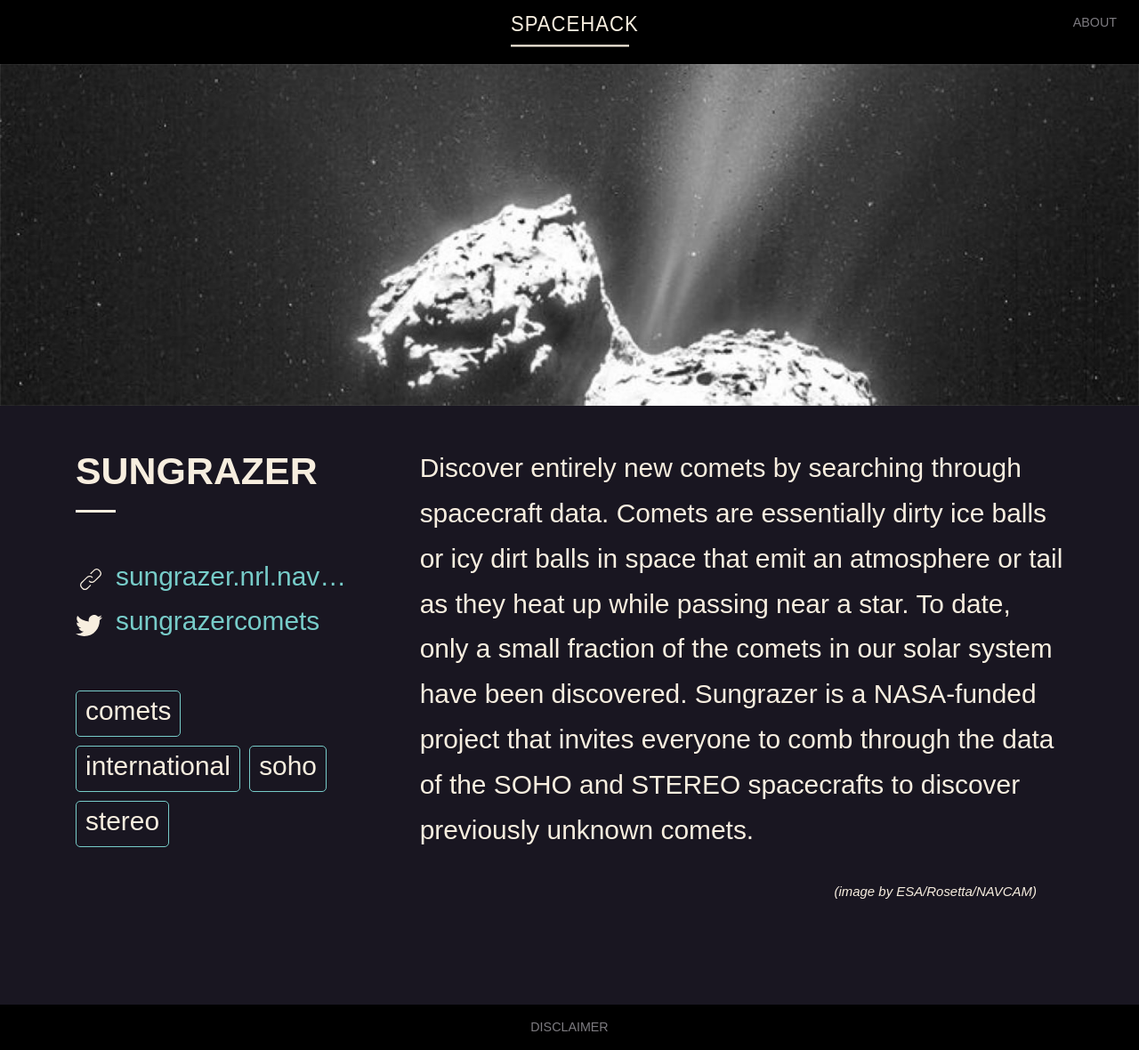
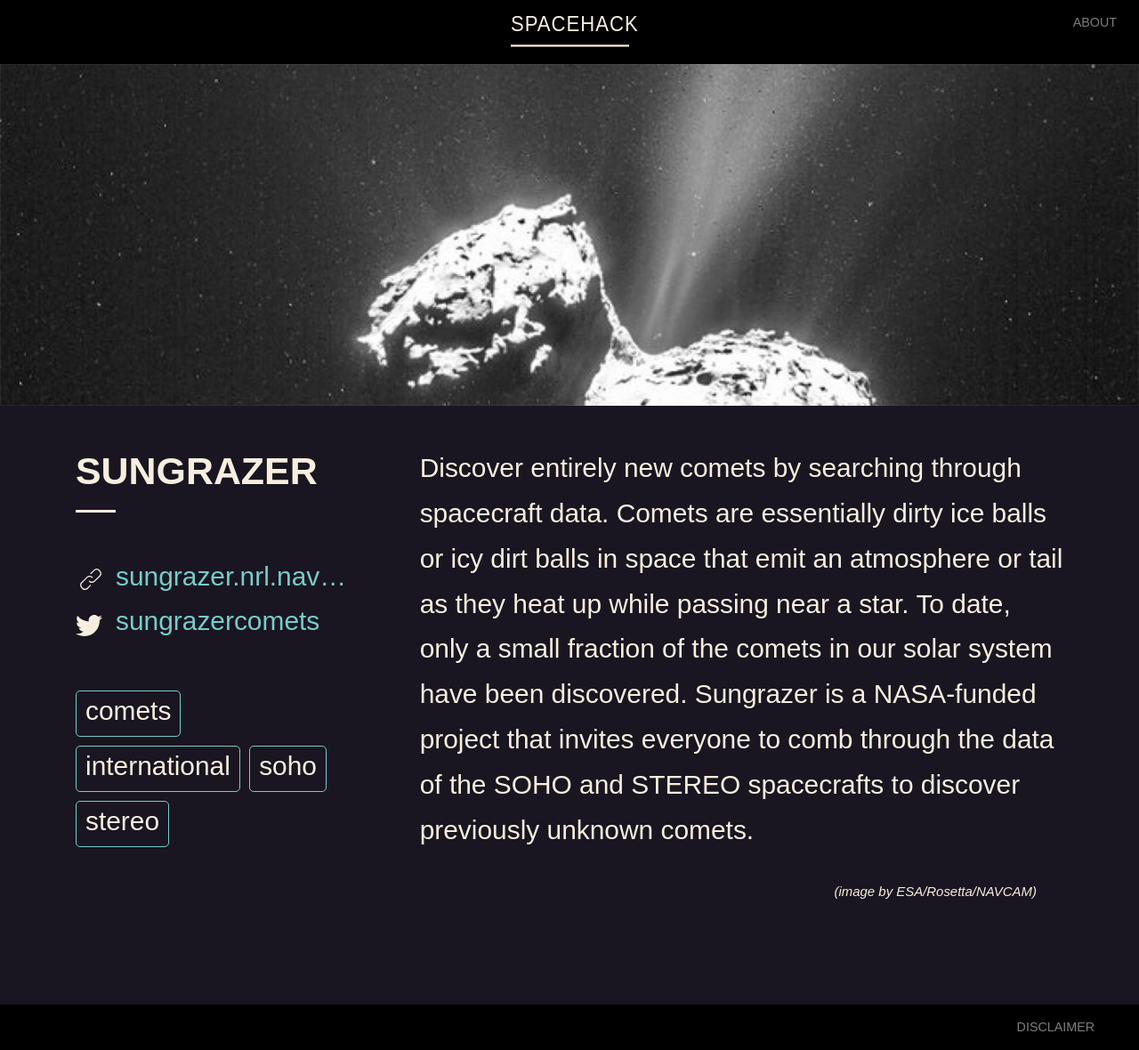
Before and after one commit to basilleaf/spacehack.org, a Jekyll site: the page built from _posts/2015-02-01-sungrazer.md, in a window 1280 px wide and 1180 px high. Shown: the whole window at 89% size. Built offline with Jekyll 4.4.1, drawn with Linux system fonts in a browser that asks for light colours; nearby versions of some CDN libraries.

Commit message:
right aligns disclaimer

```diff
--- a/assets/css/main.css
+++ b/assets/css/main.css
@@ -582,11 +582,11 @@ ul.tags li:hover {
 .site-footer {
   font-family: "brandon-grotesque",sans-serif;
   color: #7d7b80;
-  text-align: center;
+  text-align: right;
   font-size:1.1em;
   width: 100%;
   margin-top:25px;
-  padding:15px 20px;
+  padding:15px 50px;
   background-color: black;
   text-transform: uppercase;
 }
```
